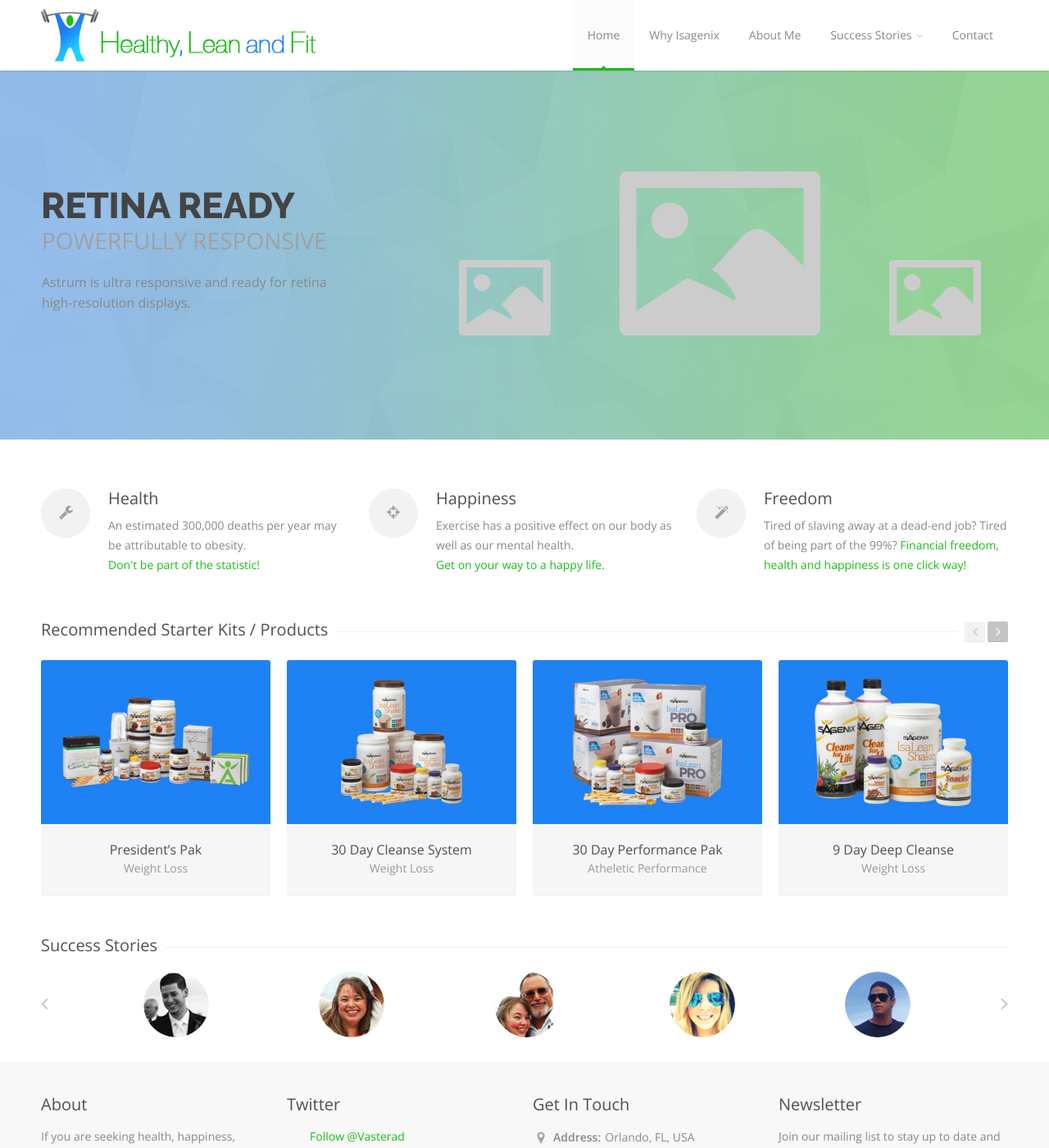
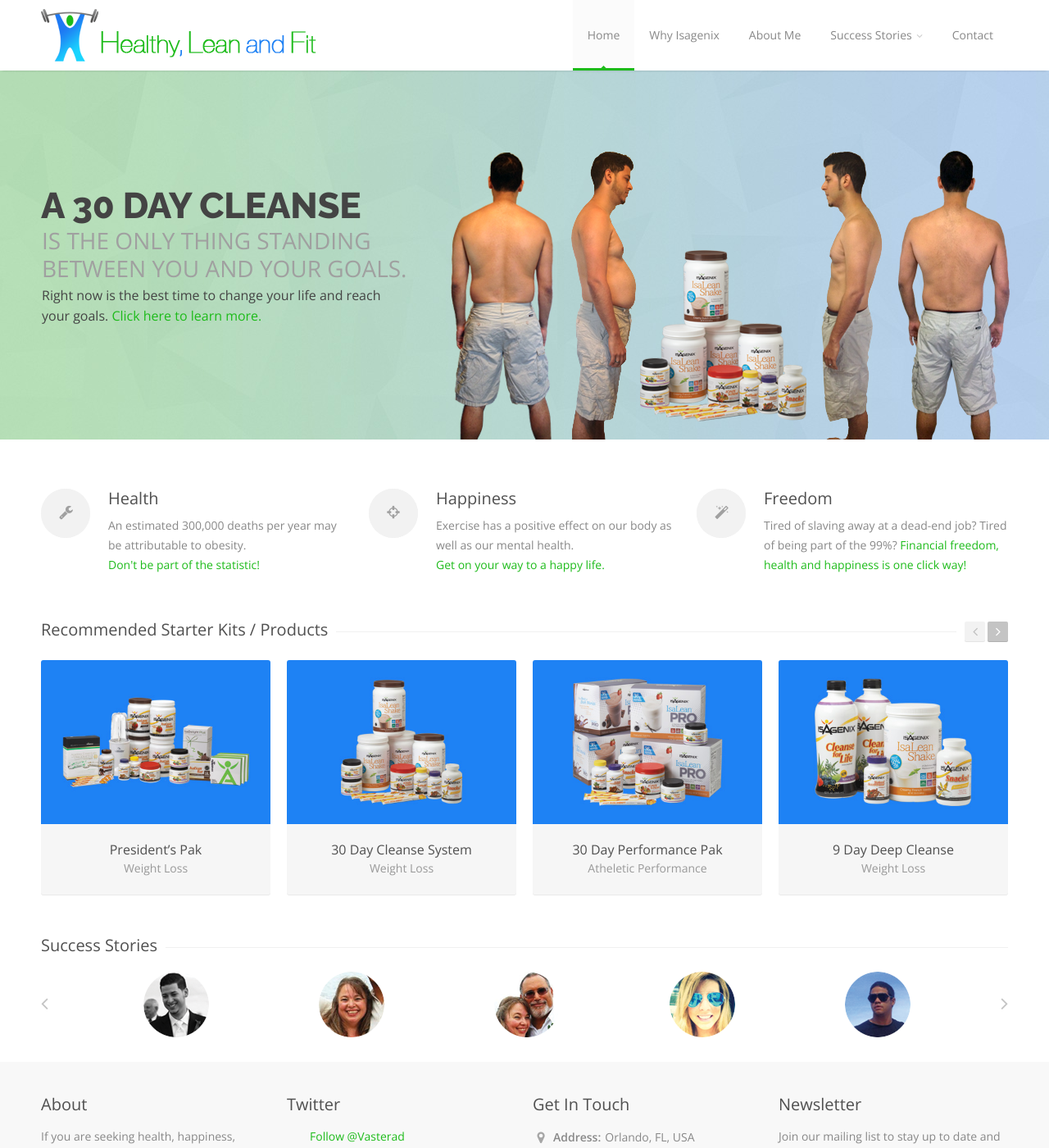
Before and after one commit to jozeperez/hlf, a Jekyll site: the page built from index.html, in a window 1280 px wide and 1400 px high. Shown: the whole window at 82% size. Built offline with Jekyll 4.4.1, drawn with Linux system fonts in a browser that asks for light colours; comment, search, counter and statistics services are not loaded; grey boxes are pictures that could not be loaded.

Commit message:
Finished slide 1 and 2 for the homepage.

```diff
--- a/css/style.css
+++ b/css/style.css
@@ -1151,7 +1151,8 @@
 .caption p {
 	font-size: 16px;
 	font-weight: 500;
-	color: #888;
+	/*color: #888;*/
+	color: #444;
 	line-height: 25px;
 	font-family: "Open Sans"
 }
@@ -1166,6 +1167,10 @@
 
 .caption.light p {
 	color: #999;
+}
+
+.caption.t-white {
+	color: white !important;
 }
 
 
--- a/index.html
+++ b/index.html
@@ -31,26 +31,52 @@
             <div class="fullwidthbanner">
                 <ul>
 
-                    <!-- Slide 3 -->
+                    <!-- Slide 1 -->
                     <li data-transition="fade" data-slotamount="10" data-masterspeed="300">
-                        <img src="/images/slider-home-01.png" alt="">
+                        <img src="/images/slider-home-01-light2.jpg" alt="">
                         <div class="caption text sfb" data-x="0" data-y="170" data-speed="400" data-start="800"  data-easing="easeOutExpo">
-                            <h2>Retina Ready</h2>
+                            <h2>A 30 day Cleanse</h2>
                         </div>
-                        <div class="caption text sfb" data-x="1" data-y="210" data-speed="400" data-start="1000" data-easing="easeOutExpo">
-                            <h3>Powerfully Responsive</h3>
+                        <div class="caption text sfb t-white" data-x="1" data-y="210" data-speed="400" data-start="1000" data-easing="easeOutExpo">
+                            <h3>is the only thing standing <br /> between you and your goals.</h3>
                         </div>
-                        <div class="caption text sfb" data-x="1" data-y="266" data-speed="400" data-start="1200" data-easing="easeOutExpo">
-                            <p>Astrum is ultra responsive and ready for retina<br/> high-resolution displays.</p>
+                        <div class="caption text sfb" data-x="1" data-y="282" data-speed="400" data-start="1200" data-easing="easeOutExpo">
+                            <p>Right now is the best time to change your life and reach<br />your goals. <a href="#">Click here to learn more.</a></p>
                         </div>
-                        <div class="caption sfb" data-x="520" data-y="114" data-speed="600" data-start="1100" data-easing="easeOutExpo">
-                            <img src="/images/slider-04.png" alt="">
+                        <div class="caption sfb" data-x="520" data-y="114" data-speed="2000" data-start="1200" data-easing="easeOutExpo">
+                            <img src="/images/hlf-slider-04.png" alt="">
                         </div>
-                        <div class="caption sfl" data-x="385" data-y="177" data-speed="600" data-start="1100" data-easing="easeOutExpo">
-                            <img src="/images/slider-05.png" alt="">
+                        <div class="caption sfl" data-x="385" data-y="100" data-speed="2000" data-start="1100" data-easing="easeOutExpo">
+                            <img src="/images/hlf-slider-05.png" alt="">
                         </div>
-                        <div class="caption sfr" data-x="1005" data-y="220" data-speed="600" data-start="1100" data-easing="easeOutExpo">
-                            <img src="/images/slider-06.png" alt="">
+                        <div class="caption sfr" data-x="1005" data-y="100" data-speed="2000" data-start="1100" data-easing="easeOutExpo">
+                            <img src="/images/hlf-slider-06.png" alt="">
+                        </div>
+                    </li>
+
+                    <!-- Slide 2 -->
+                    <li data-transition="fade" data-slotamount="10" data-masterspeed="300">
+                        <img src="/images/slider-03.png" alt="">
+                        <div class="caption text sfb" data-x="0" data-y="170" data-speed="800" data-start="600"  data-easing="easeOutExpo">
+                            <h2>Ready to START?</h2>
+                        </div>
+                        <div class="caption text sfb" data-x="1" data-y="210" data-speed="800" data-start="850" data-easing="easeOutExpo">
+                            <h3>Find the system that best suits<br />your lifestyle.</h3>
+                        </div>
+                        <div class="caption text sfb" data-x="1" data-y="282" data-speed="800" data-start="850" data-easing="easeOutExpo">
+                            <p><a href="#">Click here to compare products.</a></p>
+                        </div>
+                        <div class="caption sfb" data-x="550" data-y="40" data-speed="2500" data-start="500" data-easing="easeOutExpo">
+                            <img src="/images/hlf-slide-02-component-04.png" alt="">
+                        </div>
+                        <div class="caption sfb" data-x="950" data-y="30" data-speed="2500" data-start="1400" data-easing="easeOutExpo">
+                            <img src="/images/hlf-slide-02-component-01.png" alt="">
+                        </div>
+                        <div class="caption sfb" data-x="610" data-y="230" data-speed="2500" data-start="1100" data-easing="easeOutExpo">
+                            <img src="/images/hlf-slide-02-component-02.png" alt="">
+                        </div>
+                        <div class="caption sfb" data-x="950" data-y="260" data-speed="2500" data-start="800" data-easing="easeOutExpo">
+                            <img src="/images/hlf-slide-02-component-03.png" alt="">
                         </div>
                     </li>
 
```
Also changed, not shown: images/hlf-slide-02-component-01.png (added), images/hlf-slide-02-component-02.png (added), images/hlf-slide-02-component-03.png (added), images/hlf-slide-02-component-04.png (added), images/hlf-slider-04.png (added), images/hlf-slider-05.png (added), images/hlf-slider-06.png (added), images/slider-home-01-inverted.png (added), images/slider-home-01-light.jpg (added), images/slider-home-01-light2.jpg (added).
